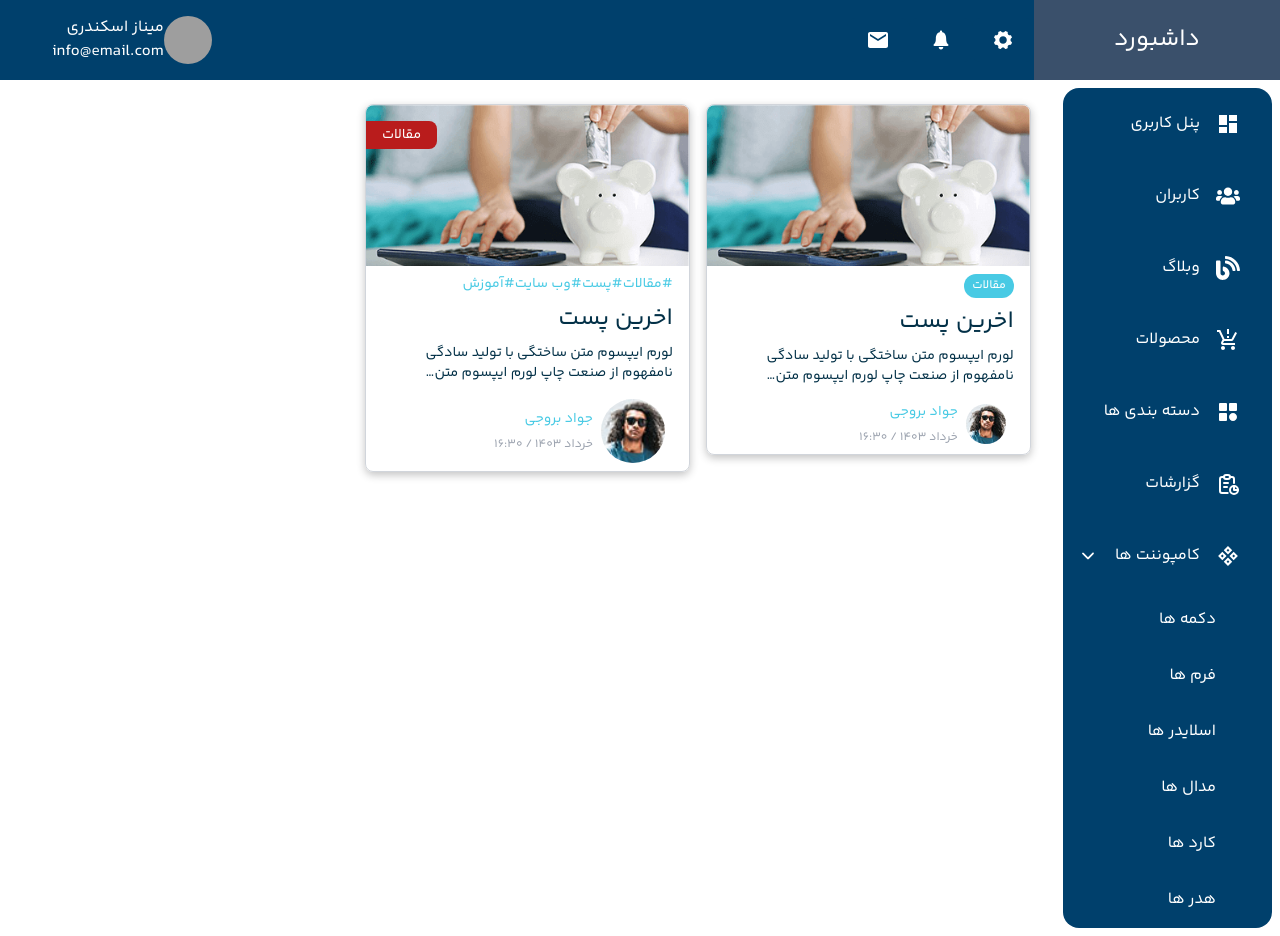
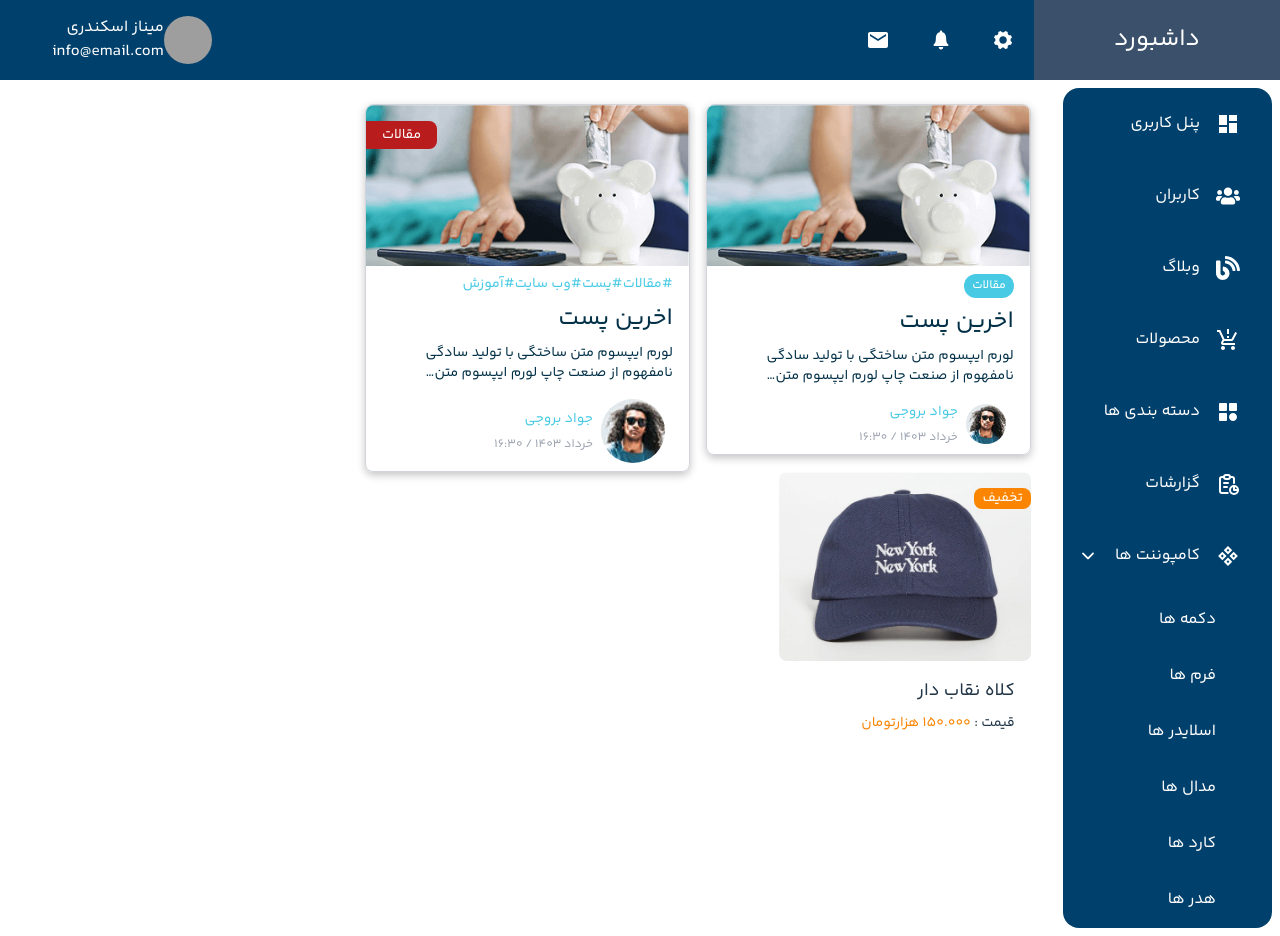
Before and after one commit to javadboroji/react-dashboard, a React (Vite) app in the folder vite-number-conversion/: page /cards in a window 1280 px wide. Built offline with nearby package versions, Linux system fonts and the light colour scheme; grey boxes are pictures that could not be loaded.

Commit message:
add shopp card

```diff
--- a/vite-number-conversion/src/Pages/Components/Cards/Cards.basic.tsx
+++ b/vite-number-conversion/src/Pages/Components/Cards/Cards.basic.tsx
@@ -2,12 +2,14 @@ import { Col, Row } from 'antd'
 import React from 'react'
 import card from "../../../assets/card.png";
 import profile2 from '../../../../public/images/us-2.jpg';
+import product from '../../../assets/product.jpg'
 import "./Card.Style.css"
 import { Link } from 'react-router-dom';
+import BtnBasComponent from '../Buttons/BtnBasComponent';
 function CardsBasic() {
     return (
         <div className='container p-6'>
-            <Row gutter={[16,16]}>
+            <Row gutter={[16, 16]}>
 
                 <CardInitial
                     cardImage={card} title='اخرین پست'
@@ -32,8 +34,12 @@ function CardsBasic() {
                     authorTextColor='text-blue-50'
                     boxShadow={true}
                     category={<span className='text-white w-fit bg-red-700 absolute top-4 left-0  rounded-tr-lg rounded-br-lg text-sm py-1 px-4'> مقالات </span>}
-                tags={['مقالات' , 'پست' ,'وب سایت', 'آموزش']}
+                    tags={['مقالات', 'پست', 'وب سایت', 'آموزش']}
                 />
+
+            </Row>
+            <Row>
+            <ShoppCard orderImage={product} orderName='کلاه نقاب دار' orderPrice='150.000' priceColor='text-orang-100' category='تخفیف'/>
             </Row>
         </div>
     )
@@ -56,7 +62,15 @@ type CardInitialType = AuthorCard & {
     dateColor?: string,
     boxShadow?: true,
     category?: any,
-    tags?:string[]
+    tags?: string[]
+}
+
+type ShoppCardProps = {
+    orderImage: string,
+    orderName: string,
+    orderPrice: string,
+    priceColor?:string,
+    category?:string
 }
 const CardInitial: React.FC<CardInitialType> = ({ cardImage, title, description, textColor, date, userName, profile, dateColor, authorTextColor, boxShadow, category }) => {
 
@@ -67,6 +81,7 @@ const CardInitial: React.FC<CardInitialType> = ({ cardImage, title, description,
                     <div className={`${boxShadow && 'shadow-[rgba(0,_0,_0,_0.24)_0px_3px_8px]'}  w-full rounded-lg borderCard`}>
                         <div className=' w-full relative pt-[50%] rounded-tl-lg rounded-tr-lg overflow-hidden'>
                             <img className='w-full h-full object-cover absolute top-[50%] left-[50%] translate-x-[-50%] translate-y-[-50%]' src={cardImage} alt={cardImage} />
+
                         </div>
                         <div className='flex flex-col px-4 py-2'>
                             {category && category}
@@ -87,7 +102,7 @@ const CardInitial: React.FC<CardInitialType> = ({ cardImage, title, description,
     )
 }
 
-const CardWidthTags: React.FC<CardInitialType> = ({ cardImage, title, description, textColor, date, userName, profile, dateColor, authorTextColor, boxShadow, category,tags }) => {
+const CardWidthTags: React.FC<CardInitialType> = ({ cardImage, title, description, textColor, date, userName, profile, dateColor, authorTextColor, boxShadow, category, tags }) => {
     return (
         <>
             <Col xs={24} md={12} lg={8}>
@@ -98,7 +113,7 @@ const CardWidthTags: React.FC<CardInitialType> = ({ cardImage, title, descriptio
                             {category && category}
                         </div>
                         <div className='flex flex-col px-4 py-2'>
-                            <div className='flex'>{tags&&tags.map((tag ,i)=><span key={i+'tag'} className='text-blue-50'> #{tag}</span>)}</div>
+                            <div className='flex'>{tags && tags.map((tag, i) => <span key={i + 'tag'} className='text-blue-50'> #{tag}</span>)}</div>
                             <p className={`${textColor ? textColor : 'text-zinc-950'} font-bold text-2xl line-clamp-1 leading-8 py-2`}> {title}</p>
                             <span className={`${textColor ? textColor : 'text-zinc-950'} text-sm line-clamp-2`}>{description}</span>
                         </div>
@@ -115,3 +130,24 @@ const CardWidthTags: React.FC<CardInitialType> = ({ cardImage, title, descriptio
         </>
     )
 }
+
+const ShoppCard: React.FC<ShoppCardProps> = ({ orderImage, orderName, orderPrice,priceColor,category }) => {
+    return (
+        <Col xs={24} md={12} lg={6}>
+            <div className='w-full'>
+                <div className='group w-full relative pt-[75%] overflow-hidden rounded-lg'>
+                    <img className='w-full h-full  object-cover absolute group-hover:opacity-50 top-[50%] left-[50%] translate-x-[-50%] translate-y-[-50%]' src={orderImage} alt={orderImage} />
+                    {category&&<span className='text-white bg-orang-100 absolute top-4 z-10 rounded-lg px-2'> {category}</span>}
+                    <div className='absolute opacity-0 group-hover:opacity-100   z-10 transition ease-in-out delay-150 top-[50%] left-[50%] translate-x-[-50%] translate-y-[-100%] group-hover:translate-y-[-50%]'>
+                        <BtnBasComponent basButtonsType='light' btnText='مشاهده' dyStyle='bg-wihte rounded-lg text-black px-8 my-4 transition ease-in-out delay-150 hover:bg-orang-100' size='sm'/>
+                        <BtnBasComponent basButtonsType='light' btnText='خریدن' dyStyle='bg-wihte rounded-lg text-black px-9 my-4  transition ease-in-out delay-150 hover:bg-orang-100' size='sm'/>
+                    </div>
+                </div>
+                <div className='flex flex-col px-4 py-2'>
+                    <span className='text-lg leading-7 py-2'>{orderName}</span>
+                    <span> قیمت : <span className={`${priceColor}`}>{orderPrice}  هزارتومان </span></span>
+                </div>
+            </div>
+        </Col>
+    )
+}
```
Also changed, not shown: vite-number-conversion/src/assets/product.jpg (added). Lines whose indentation alone changed are shown as unchanged.
